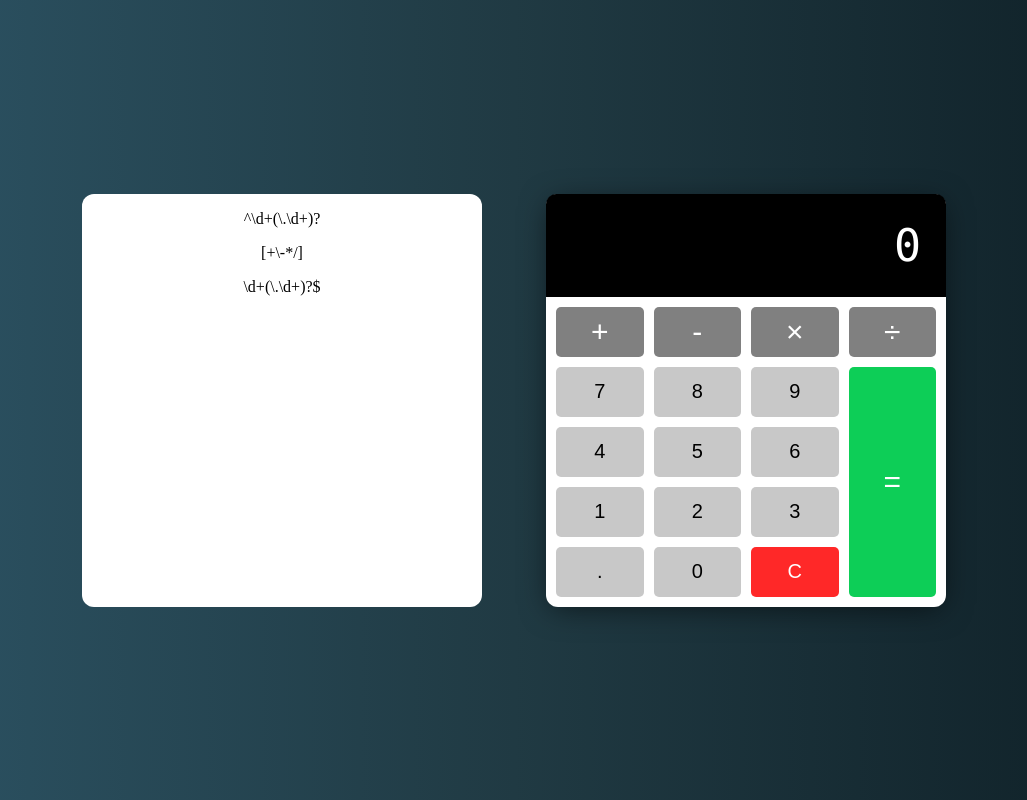
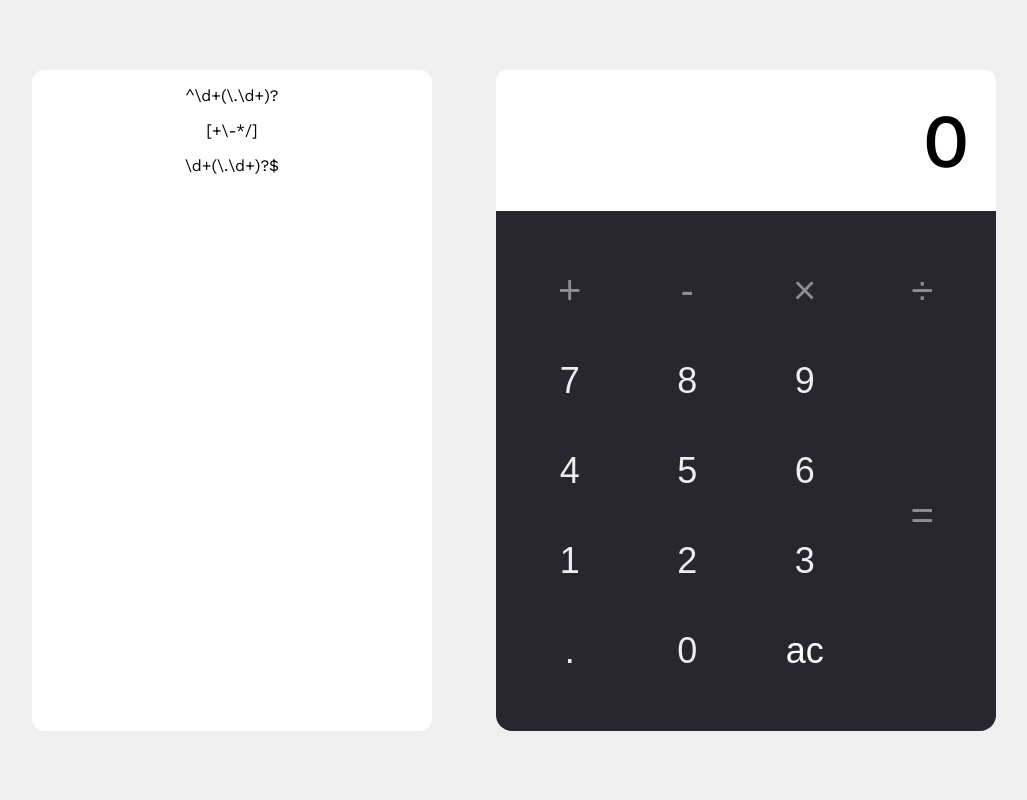
Before and after one commit to coolusername244/calculator, a website: page src/index.html in a window 1280 px wide. Shown: the whole page, without its empty margins (126-1153 px from the left). Drawn offline with nearby package versions, Linux system fonts and the light colour scheme.

Commit message:
style update

```diff
--- a/src/index.html
+++ b/src/index.html
@@ -48,7 +48,7 @@
           <button value="3">3</button>
           <button class="decimal" value=".">.</button>
           <button value="0">0</button>
-          <button class="clear" id="clear-btn" value="c">C</button>
+          <button class="clear" id="clear-btn" value="c">ac</button>
           <button class="equal-sign operator" value="=">=</button>
         </div>
       </div>
--- a/src/style.css
+++ b/src/style.css
@@ -1,3 +1,5 @@
+@import url('https://fonts.googleapis.com/css2?family=Work+Sans:wght@400;500&display=swap');
+
 html {
   box-sizing: border-box;
 }
@@ -8,8 +10,8 @@ body {
   display: flex;
   justify-content: center;
   align-items: center;
-  background: whitesmoke;
-  background: linear-gradient(to right, #2c5364, #203a43, #0f2027);
+  background: #EFEFEF;
+  font-family: 'Work Sans', sans-serif;
 }
 
 .container {
@@ -43,7 +45,7 @@ body {
   border-radius: 12px;
   text-align: center;
   margin-right: 4rem;
-  display: inline-block;
+  display: inline;
   justify-content: center;
   align-items: center;
   width: 400px;
@@ -51,16 +53,15 @@ body {
 }
 
 .calculator {
-  background: white;
-  width: 400px;
-  border-radius: 12px;
-  box-shadow: 0 5px 30px -5px rgba(0, 0, 0, 0.6);
+  background: #28262E;
+  width: 500px;
+  border-radius: 16px;
 }
 
 /* Display */
 .calculator-display {
-  background: black;
-  color: white;
+  background: #FFFFFF;
+  color: #000000;
   margin: 0;
   display: flex;
   align-items: center;
@@ -71,10 +72,9 @@ body {
 
 .calculator-display h1 {
   margin: 0;
-  padding: 25px;
-  font-size: 45px;
-  font-family: 'Lucida Console', sans-serif;
-  font-weight: 100;
+  padding: 26px;
+  font-size: 76px;
+  font-weight: 500;
   overflow-x: auto;
 }
 
@@ -100,21 +100,22 @@ body {
   display: grid;
   grid-gap: 10px;
   grid-template-columns: repeat(4, 1fr);
-  padding: 10px;
+  padding: 40px 20px 40px 20px;
 }
 
 button {
-  min-height: 50px;
-  font-size: 20px;
-  font-weight: 100;
+  min-height: 80px;
+  font-size: 36px;
+  font-weight: 400;
   border: none;
-  background: rgb(200, 200, 200);
-  border-radius: 5px;
+  color: #EDEDED;
+  background: #28262E;
+  border-radius: 6px;
   cursor: pointer;
 }
 
 button:hover {
-  filter: brightness(110%);
+  filter: brightness(120%);
 }
 
 button:active {
@@ -126,24 +127,21 @@ button:focus {
 }
 
 .operator {
-  background: grey;
-  color: white;
-  font-size: 30px;
+  color: #8E8D92;
+  font-size: 40px;
 }
 
 .clear {
-  background: rgb(255, 40, 40);
   color: white;
 }
 
 .clear:hover {
-  filter: brightness(90%);
+  filter: brightness(120%);
 }
 
 .equal-sign {
   grid-column: -2;
   grid-row: 2 / span 4;
-  background: rgb(13, 206, 87);
 }
 
 /* Media Query: Large Smartphone (Vertical) */
```
